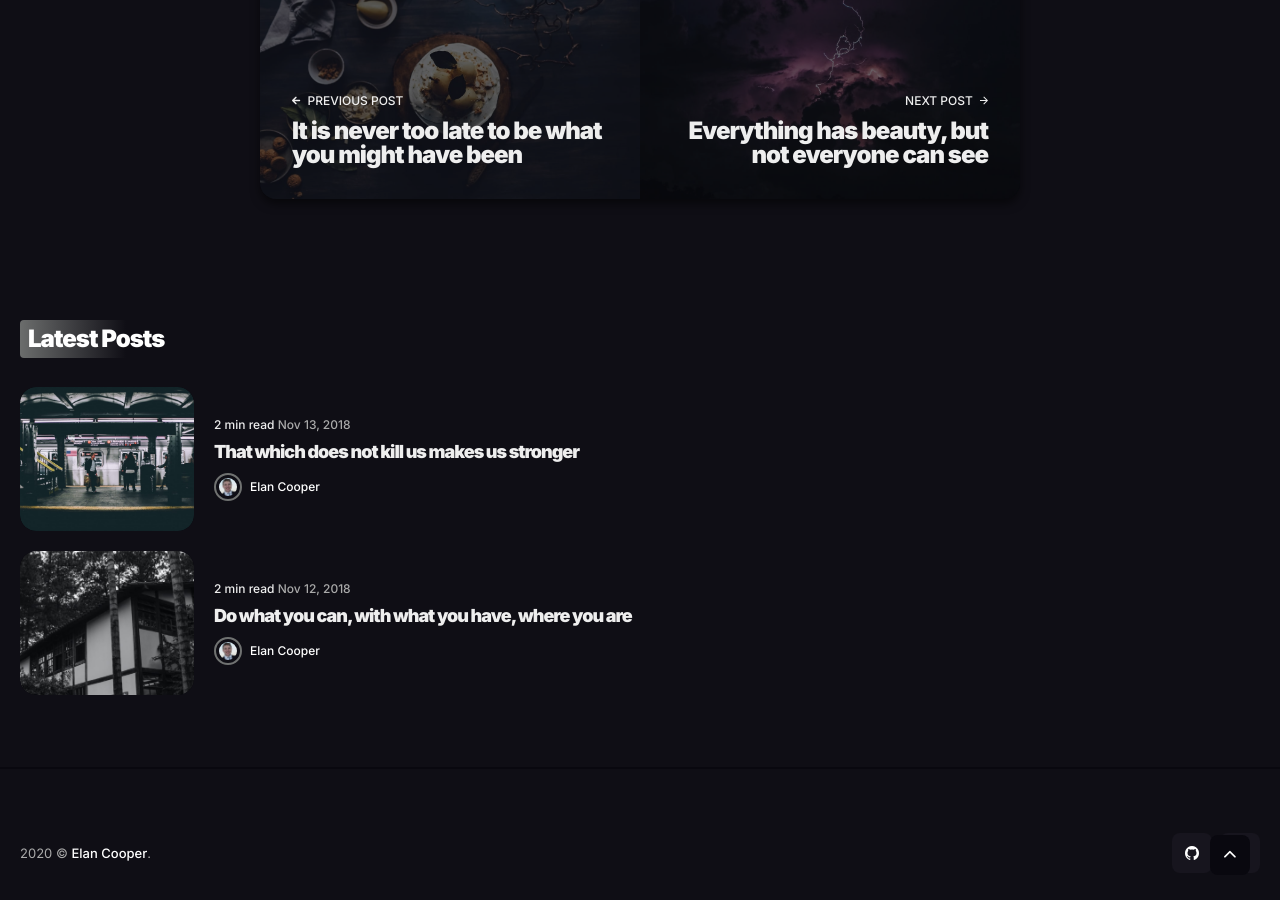
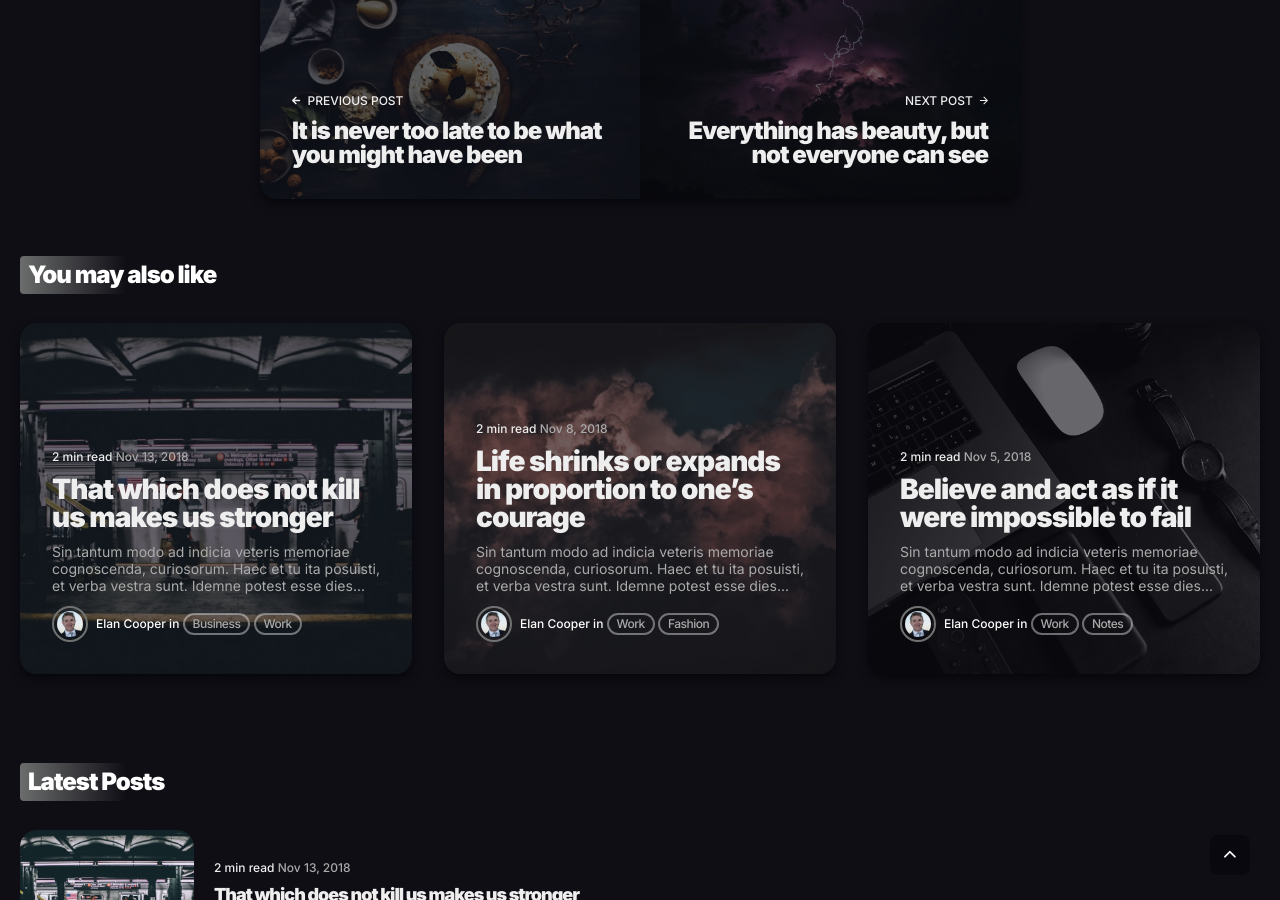
Before and after one commit to elanjcoop/elanjcoop.github.io, a Jekyll site: the page built from _posts/2018-04-24-Strive-not-to-be-a-success-but-rather-to-be-of-value.markdown, in a window 1280 px wide and 900 px high, scrolled down 3237 px. Built offline with Jekyll 4.4.1, drawn with Linux system fonts in a browser that asks for light colours; nearby versions of some CDN libraries.

Commit message:
Revert "Deleted tags"
This reverts commit 96559a566af3b812c90841599ca80d4033fe4d5d.

```diff
--- /dev/null
+++ b/_includes/footer-widgets/widget-tag-cloud.html
@@ -0,0 +1,12 @@
+{% if site.tags.size >= 1 %}
+<div class="col col-4 col-d-6 col-t-12">
+  <div class="widget widget-tag-cloud">
+    <div class="widget__head">
+      <h3 class="widget__title">Explore Tags</h3>
+    </div>
+    <div class="tag__cloud">
+      {{ site | tag_cloud }}
+    </div>
+  </div>
+</div>
+{% endif %}
--- a/_posts/2018-04-24-Strive-not-to-be-a-success-but-rather-to-be-of-value.markdown
+++ b/_posts/2018-04-24-Strive-not-to-be-a-success-but-rather-to-be-of-value.markdown
@@ -3,6 +3,7 @@ layout: post
 title:  Strive not to be a success, but rather to be of value
 date:   2018-04-24 15:01:35 +0300
 image:  '/images/05.jpg'
+tags:   [Work, Technology]
 ---
 Sin tantum modo ad indicia veteris memoriae cognoscenda, curiosorum. Haec et tu ita posuisti, et verba vestra sunt. Idemne potest esse dies saepius, qui semel fuit? Ampulla enim sit necne sit, quis non iure optimo irrideatur, si laboret? Ego vero volo in virtute vim esse quam maximam; Serpere anguiculos, nare anaticulas, evolare merulas, cornibus uti videmus boves, nepas aculeis. Conferam tecum, quam cuique verso rem subicias. Si longus, levis ampulla enim sit necne vel omnia vel partes genere plurima et maxima.
 
```
